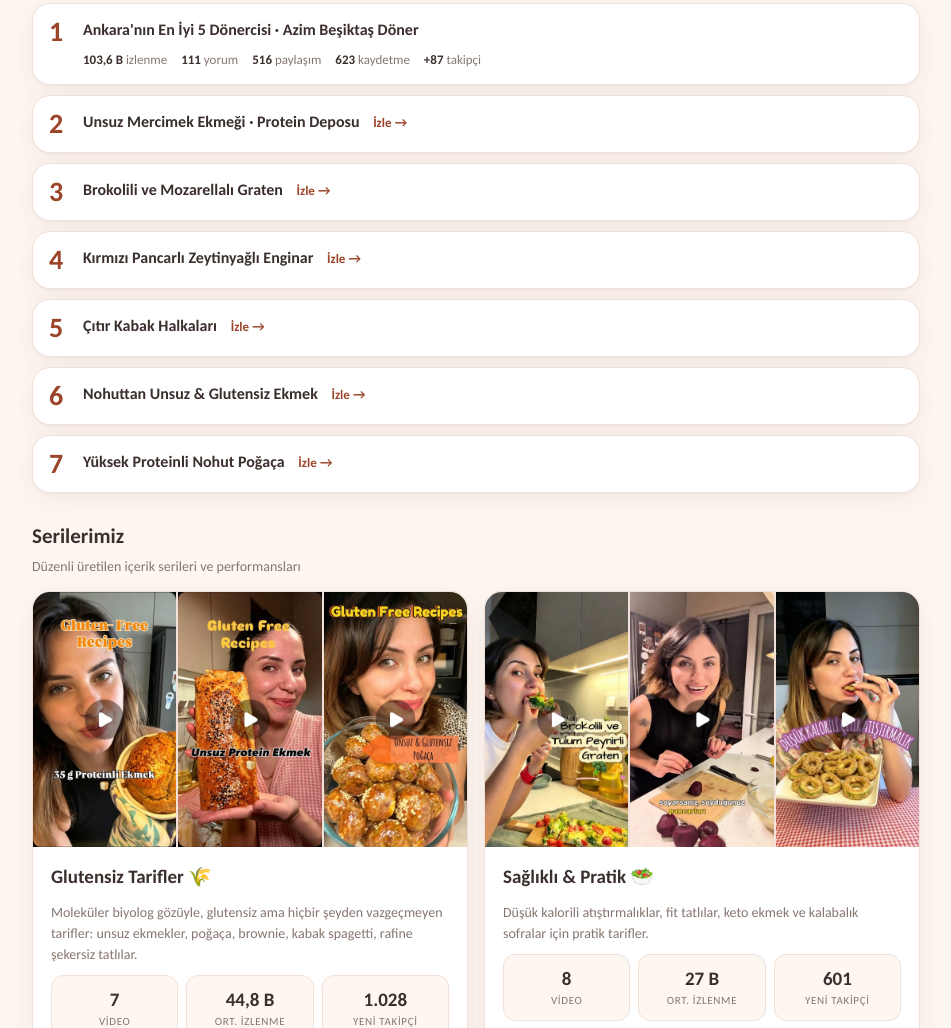
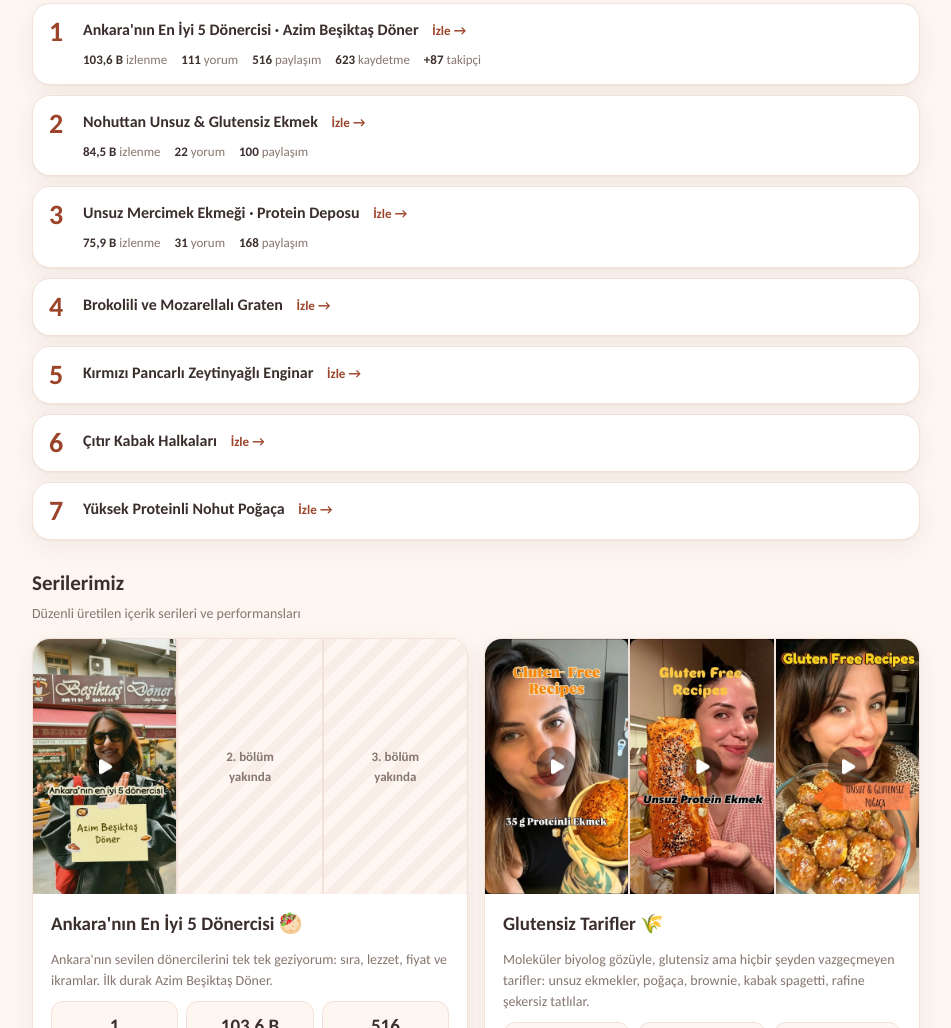
Before and after one commit to aliaydogdu000/gozde-site, a plain HTML site: page media-kit/index.html in a window 1280 px wide. Shown: the part 1772-2800 px from the top of the page, without its empty margins (164-1115 px from the left). Drawn offline with Linux system fonts and the light colour scheme.

Commit message:
Add the döner series, update followers and top video stats
Co-Authored-By: Claude Opus 5.5 <noreply@anthropic.com>

```diff
--- a/assets/style.css
+++ b/assets/style.css
@@ -193,6 +193,7 @@ h1, h2, h3 { font-family: var(--serif); font-weight: 700; letter-spacing: 0; mar
 .series-card .covers { display: grid; grid-template-columns: repeat(3, 1fr); gap: 2px; background: var(--line); }
 .series-card .covers a { display: block; aspect-ratio: 9 / 16; overflow: hidden; background: var(--surface-2); }
 .series-card .covers img { width: 100%; height: 100%; object-fit: cover; transition: transform .25s ease; }
+.series-card .covers .soon { aspect-ratio: 9 / 16; display: grid; place-items: center; text-align: center; font-size: 13px; font-weight: 700; color: var(--muted); background: repeating-linear-gradient(135deg, var(--surface-2) 0 10px, var(--bg) 10px 20px); }
 .series-card .covers a:hover img { transform: scale(1.04); }
 .series-body { padding: 16px 18px 18px; display: flex; flex-direction: column; gap: 10px; flex: 1; }
 .series-body h3 { font-size: 19px; }
--- a/data/stats.json
+++ b/data/stats.json
@@ -2,12 +2,11 @@
   "sample": false,
   "updated": "2026-11-17",
   "period": "18 Ağustos – 16 Kasım 2026",
-  "growth30": 248,
   "growth90": 908,
   "headline": [
     {
       "label": "Toplam takipçi",
-      "value": 3462,
+      "value": 3603,
       "type": "number"
     },
     {
@@ -32,7 +31,7 @@
       "metrics": [
         {
           "label": "Takipçi",
-          "value": 3429,
+          "value": 3570,
           "type": "number"
         },
         {
@@ -132,11 +131,15 @@
     {
       "date": "2026-11-06",
       "value": 3429
+    },
+    {
+      "date": "2026-11-16",
+      "value": 3570
     }
   ],
   "audience": {
-    "female": 74.1,
-    "male": 25.9,
+    "female": 73.3,
+    "male": 26.7,
     "ages": [
       {
         "range": "18-24",
@@ -196,11 +199,24 @@
       "shares": 516,
       "likes": 468,
       "saves": 623,
-      "follows": 87
+      "follows": 87,
+      "url": "https://www.instagram.com/reel/DfxKPRny8W9/"
+    },
+    {
+      "title": "Nohuttan Unsuz & Glutensiz Ekmek",
+      "url": "https://www.instagram.com/reel/DYFVzJno3uJ/",
+      "views": 84450,
+      "likes": 322,
+      "comments": 22,
+      "shares": 100
     },
     {
       "title": "Unsuz Mercimek Ekmeği · Protein Deposu",
-      "url": "https://www.instagram.com/reel/DX3xEIOo2e8/"
+      "url": "https://www.instagram.com/reel/DX3xEIOo2e8/",
+      "views": 75903,
+      "likes": 519,
+      "comments": 31,
+      "shares": 168
     },
     {
       "title": "Brokolili ve Mozarellalı Graten",
@@ -215,15 +231,40 @@
       "url": "https://www.instagram.com/reel/DZ7y-nyOqWz/"
     },
     {
-      "title": "Nohuttan Unsuz & Glutensiz Ekmek",
-      "url": "https://www.instagram.com/reel/DYFVzJno3uJ/"
-    },
-    {
       "title": "Yüksek Proteinli Nohut Poğaça",
       "url": "https://www.instagram.com/reel/DbYfnZbORfR/"
     }
   ],
   "series": [
+    {
+      "title": "Ankara'nın En İyi 5 Dönercisi",
+      "emoji": "🥙",
+      "description": "Ankara'nın sevilen dönercilerini tek tek geziyorum: sıra, lezzet, fiyat ve ikramlar. İlk durak Azim Beşiktaş Döner.",
+      "metrics": [
+        {
+          "label": "Video",
+          "value": 1,
+          "type": "number"
+        },
+        {
+          "label": "İzlenme",
+          "value": 103623
+        },
+        {
+          "label": "Paylaşım",
+          "value": 516,
+          "type": "number"
+        }
+      ],
+      "badge": "Yeni seri · ilk bölüm +87 takipçi",
+      "covers": [
+        {
+          "image": "assets/covers/DfxKPRny8W9.jpg",
+          "url": "https://www.instagram.com/reel/DfxKPRny8W9/"
+        }
+      ],
+      "upcoming": 2
+    },
     {
       "title": "Glutensiz Tarifler",
       "emoji": "🌾",
--- a/media-kit/index.html
+++ b/media-kit/index.html
@@ -10,7 +10,7 @@
   <link rel="preconnect" href="https://fonts.googleapis.com">
   <link rel="preconnect" href="https://fonts.gstatic.com" crossorigin>
   <link href="https://fonts.googleapis.com/css2?family=Carlito:ital,wght@0,400;0,700;1,400&display=swap" rel="stylesheet">
-  <link rel="stylesheet" href="../assets/style.css?v=3">
+  <link rel="stylesheet" href="../assets/style.css?v=4">
 </head>
 <body>
   <main class="wrap" id="app">
@@ -18,7 +18,7 @@
     <p class="muted">Yükleniyor…</p>
   </main>
 
-  <script src="../assets/common.js?v=3"></script>
+  <script src="../assets/common.js?v=4"></script>
   <script>
     const MONTHS = ['Oca', 'Şub', 'Mar', 'Nis', 'May', 'Haz', 'Tem', 'Ağu', 'Eyl', 'Eki', 'Kas', 'Ara'];
 
@@ -112,7 +112,7 @@
             <h1>${esc(site.name)}</h1>
             <p class="handle">@${esc(site.handle)} · ${esc(site.subline)}</p>
             <p class="tagline">${esc(site.tagline)}</p>
-            ${s.growth30 ? `<span class="pill leaf">📈 Son 30 gün +${Site.number(s.growth30)}${s.growth90 ? ` · Son 90 gün +${Site.number(s.growth90)}` : ''} takipçi</span>` : ''}
+            ${s.growth30 || s.growth90 ? `<span class="pill leaf">📈 ${[s.growth30 && `Son 30 gün +${Site.number(s.growth30)}`, s.growth90 && `Son 90 gün +${Site.number(s.growth90)}`].filter(Boolean).join(' · ')} takipçi</span>` : ''}
           </div>
         </header>
 
@@ -189,6 +189,7 @@
             <article class="series-card">
               ${x.covers?.length ? `<div class="covers">${x.covers.map((c) => `
                 <a href="${esc(c.url)}" target="_blank" rel="noopener"><img src="../${esc(c.image)}" alt="${esc(x.title)} videosu" loading="lazy"></a>`).join('')}
+                ${Array.from({ length: Math.min(x.upcoming || 0, 3 - x.covers.length) }, (_, i) => `<span class="soon">${x.covers.length + i + 1}. bölüm<br>yakında</span>`).join('')}
               </div>` : ''}
               <div class="series-body">
                 <h3>${esc(x.title)} <span>${esc(x.emoji || '')}</span></h3>
```
Also changed, not shown: harita/index.html (+2 -2 lines), index.html (+2 -2 lines), is-birligi/index.html (+2 -2 lines), assets/covers/DfxKPRny8W9.jpg (added).
